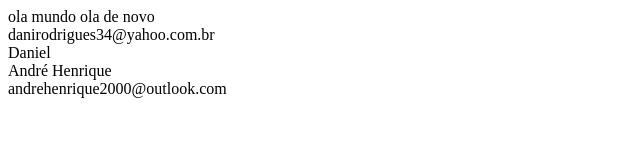
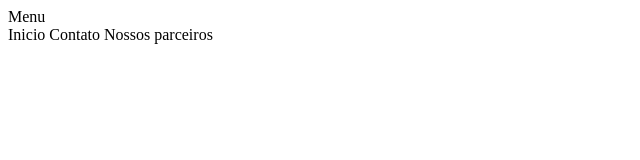
Before and after one commit to DaniRod03/projeto-git1, a plain HTML site: page index.html in a window 1280 px wide. Shown: the whole page, without its empty margins (0-640 px from the left). Drawn offline with Linux system fonts and the light colour scheme.

Commit message:
commitando

```diff
--- a/index.html
+++ b/index.html
@@ -9,14 +9,9 @@
 </head>
 
 <body>
-    ola mundo
-    ola de novo
-    <div> danirodrigues34@yahoo.com.br </div>
-    <div> Daniel </div>
-    <div>André Henrique</div>
-    <div>andrehenrique2000@outlook.com</div>
-
-
+    <header> Menu <br>
+        Inicio Contato Nossos parceiros
+    </header>
 </body>
 
 </html>
```
